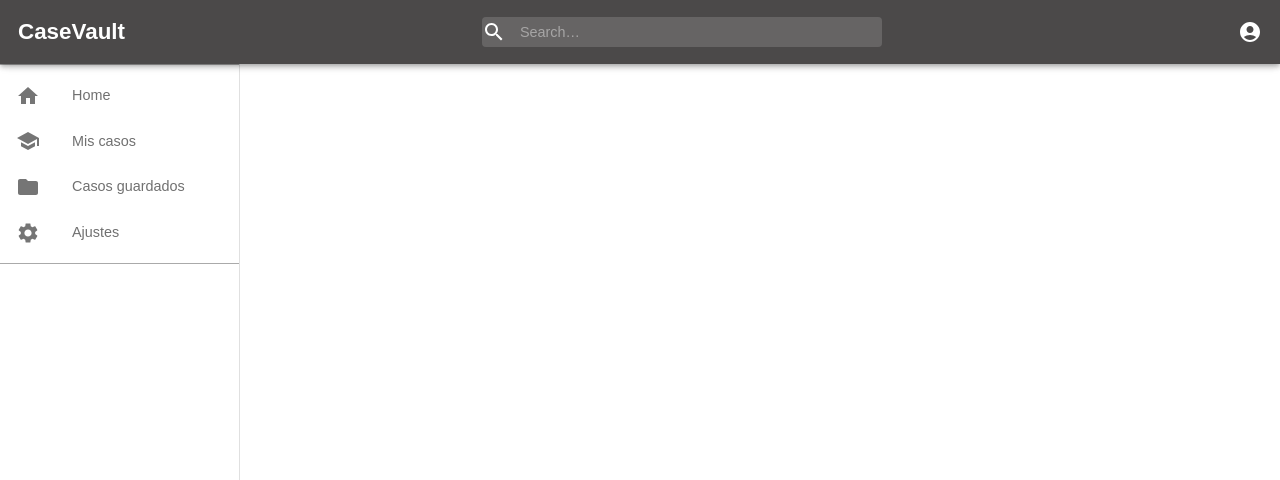
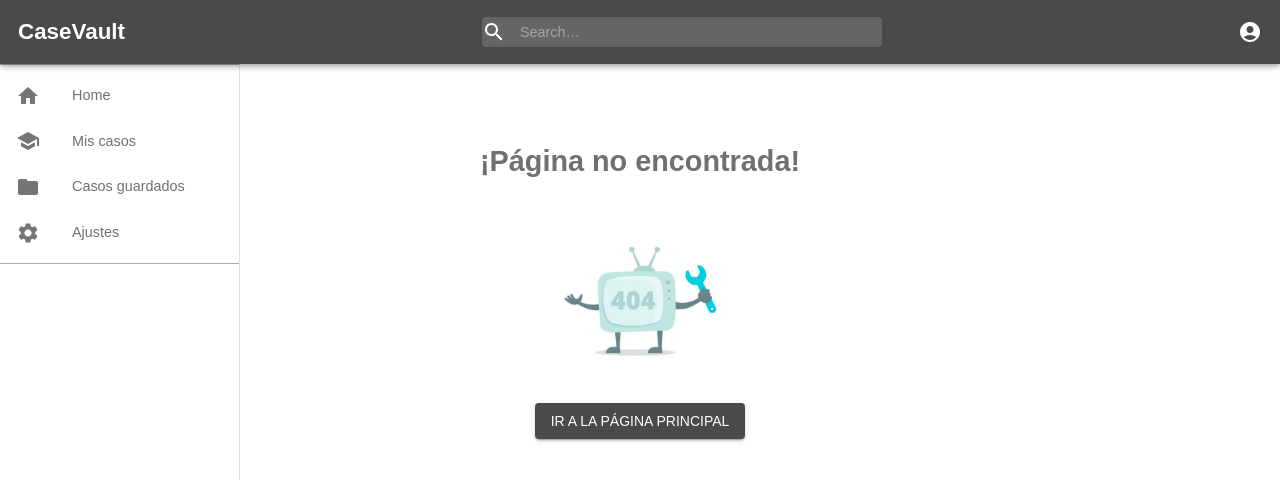
Before and after one commit to EthicApp-Development/casevault-main, a React (Vite) app in the folder frontend/: page / in a window 1280 px wide. Shown: the top 480 px of the page. Built offline with nearby package versions, Linux system fonts and the light colour scheme; no server answers; sample sign-in values are in the browser's storage.

Commit message:
feat: Added 404 route and view

```diff
--- a/frontend/src/App.jsx
+++ b/frontend/src/App.jsx
@@ -1,19 +1,21 @@
 import React from 'react';
+import { useEffect } from 'react';
 import { Routes, Route, useLocation } from 'react-router-dom';
+import { Box } from "@mui/material";
+import Home from './Home.jsx';
+import Login from './Session/Login.jsx';
 import Navbar from './Components/Navbar.jsx';
-import Home from './Home.jsx';
 import UserCases from './MyCases/UserCases.jsx';
 import SearchResults from './SearchResults.jsx';
+import NotFound from './Components/404.jsx';
 import AppContext from './Contexts/AppContext.jsx';
-import { Box } from "@mui/material";
 import CreateCase from './CreationCases/CreateCase.jsx';
 import TextCreator from './CreationCases/Texto/TextCreator.jsx';
 import VideoCreator from './CreationCases/Video/VideoCreator.jsx';
+import AudioCreator from './CreationCases/Audios/AudioCreator.jsx';
+import InfoCreator from './CreationCases/Information/InfoCreator.jsx';
 import DocumentCreator from './CreationCases/Documents/DocumentCreator.jsx';
-import AudioCreator from './CreationCases/Audios/AudioCreator.jsx';
-import Login from './Session/Login.jsx';
-import InfoCreator from './CreationCases/Information/InfoCreator.jsx';
-import { useEffect } from 'react';
+
 function App() {
   const location = useLocation();
   const { pathname } = location
@@ -46,6 +48,7 @@ function App() {
               <Route path="audios" element={<AudioCreator />} />
               <Route path="information" element={<InfoCreator />} />
             </Route>
+            <Route path="*" element={<NotFound />} />
           </Routes>
         </Box>
       </AppContext.Provider>
--- /dev/null
+++ b/frontend/src/Components/404.jsx
@@ -0,0 +1,23 @@
+import React from 'react';
+import { Link } from 'react-router-dom';
+import { Box, Button } from '@mui/material';
+
+const NotFound = () => {
+    return (
+        <div style={{ display: 'flex', flexDirection: 'column', justifyContent: 'center', alignItems: 'center', width: '100vw', position: 'absolute', top: '35%', left: '50%', transform: 'translate(-50%, -50%)' }}>
+            <Box sx={{ display: 'flex', flexDirection: 'column', alignItems: 'center' }}>
+                <h1>¡Página no encontrada!</h1>
+                <img
+                    src="src/assets/images/404.jpg"
+                    alt="Imagen Error"
+                    style={{ width: '200px', height: '200px', objectFit: 'cover' }}
+                />
+                <Link to="/home">
+                    <Button variant="contained" color="primary">Ir a la página principal</Button>
+                </Link>
+            </Box>
+        </div>
+    );
+}
+
+export default NotFound;
--- a/frontend/src/Home.jsx
+++ b/frontend/src/Home.jsx
@@ -70,7 +70,7 @@ export default function Home() {
             <Container maxWidth="xl">
                 <BackgroundBox>
                     <img
-                        src="src/assets/Shutterstock_2072700533.jpg"
+                        src="src/assets/images/front_image.jpg"
                         alt="Imagen de fondo"
                         style={{ width: '100%', height: '100%', objectFit: 'cover' }}
                     />
```
Also changed, not shown: frontend/src/API/cases.js (renamed from frontend/src/API/cases.jsx, +3 -4 lines), frontend/src/Components/403.jsx (added), frontend/src/assets/images/404.jpg (added), frontend/src/assets/images/front_image.jpg (renamed from frontend/src/assets/Shutterstock_2072700533.jpg).
